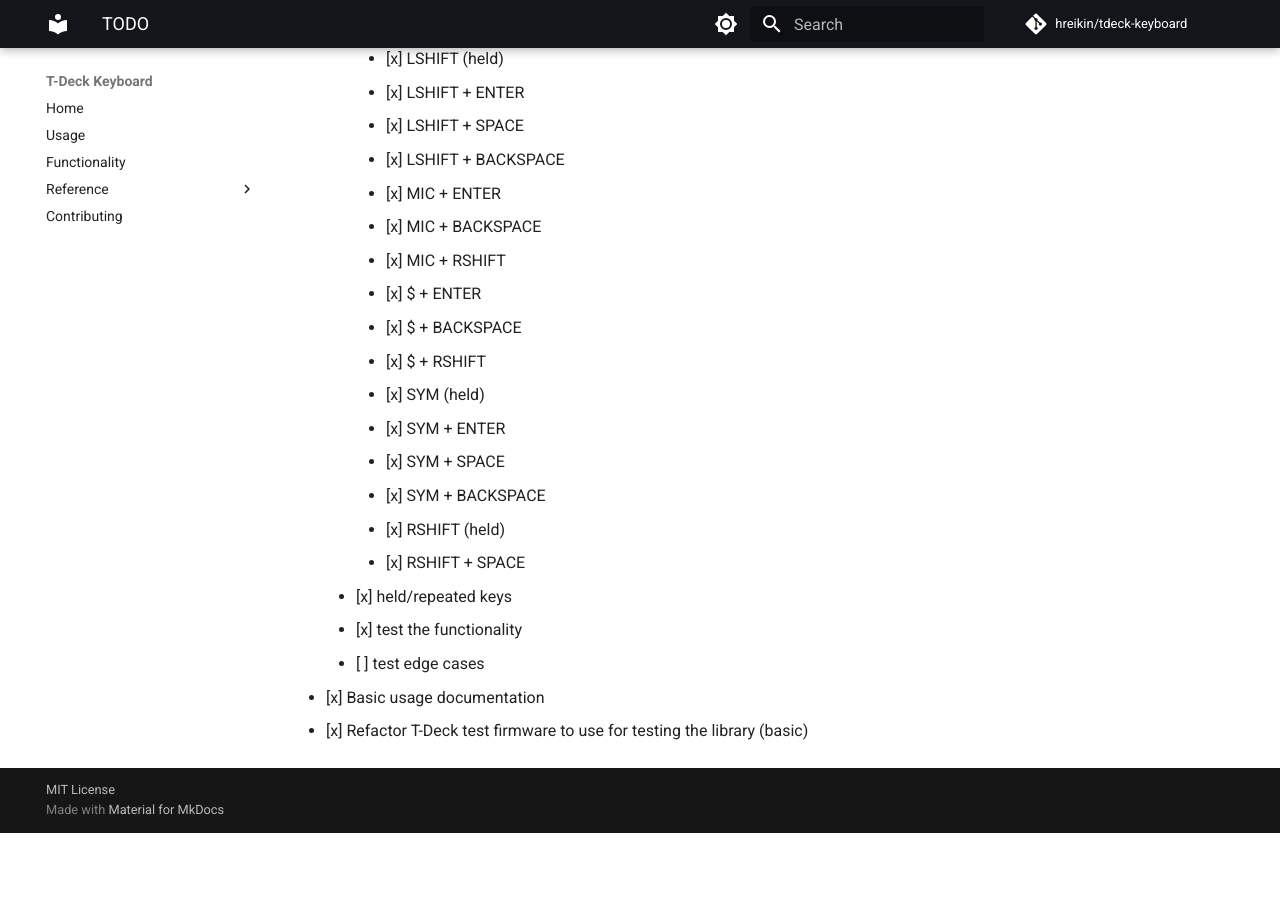
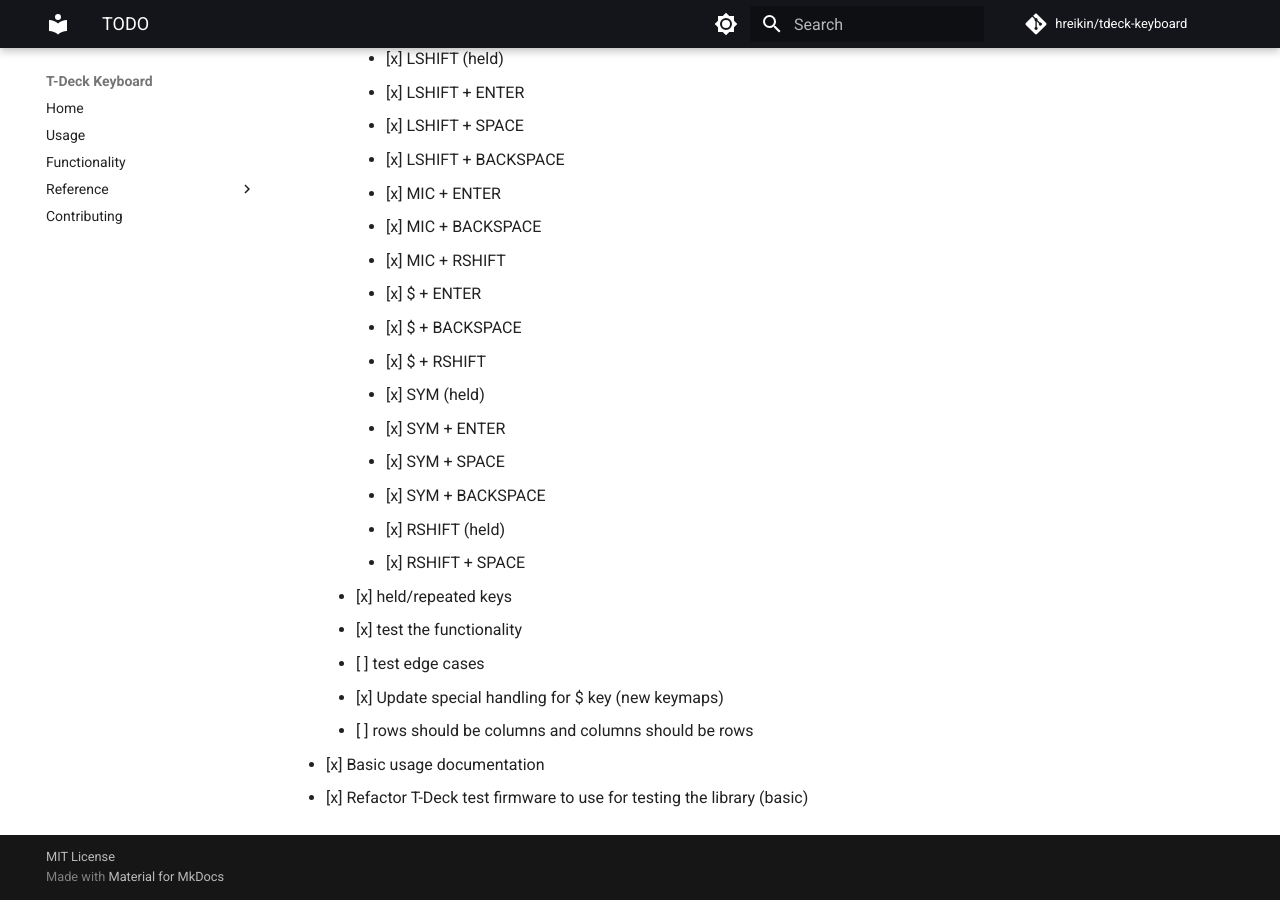
Before and after one commit to hreikin/tdeck-keyboard, an MkDocs documentation site: the page built from docs/TODO.md, in a window 1280 px wide and 900 px high, scrolled down 1789 px. Built offline with MkDocs 1.6.1 and Material for MkDocs 9.7.7, drawn with Linux system fonts in a browser that asks for light colours; comment, search, counter and statistics services are not loaded; before the commit the page ends 2622 px from its top, so only the background shows below that.

Commit message:
Update TODO list with new keymap handling and column/row adjustments

```diff
--- a/docs/TODO.md
+++ b/docs/TODO.md
@@ -66,5 +66,7 @@
     - [x] held/repeated keys
     - [x] test the functionality
     - [ ] test edge cases
+    - [x] Update special handling for $ key (new keymaps)
+    - [ ] rows should be columns and columns should be rows
 - [x] Basic usage documentation
 - [x] Refactor T-Deck test firmware to use for testing the library (basic)
```
